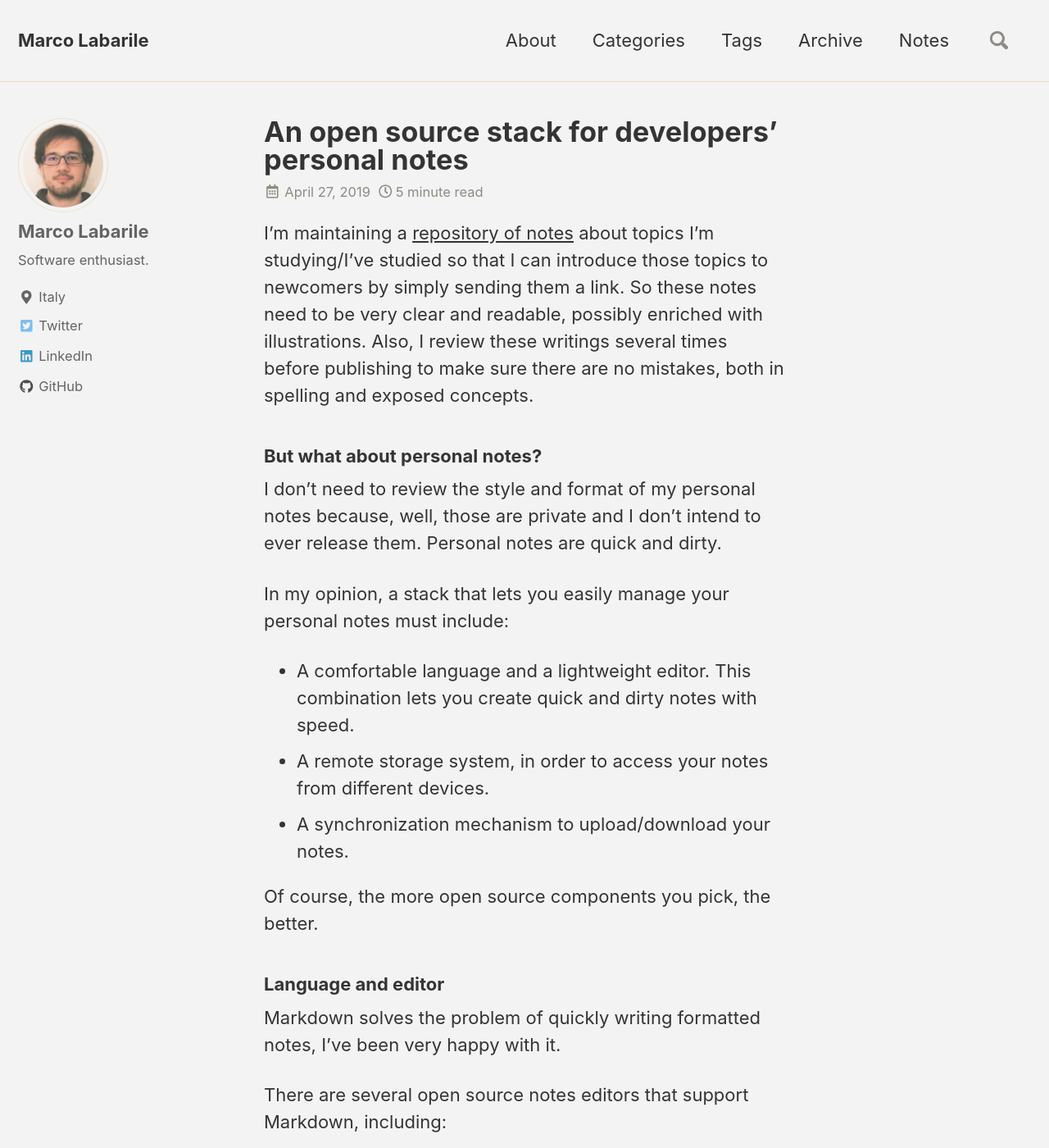
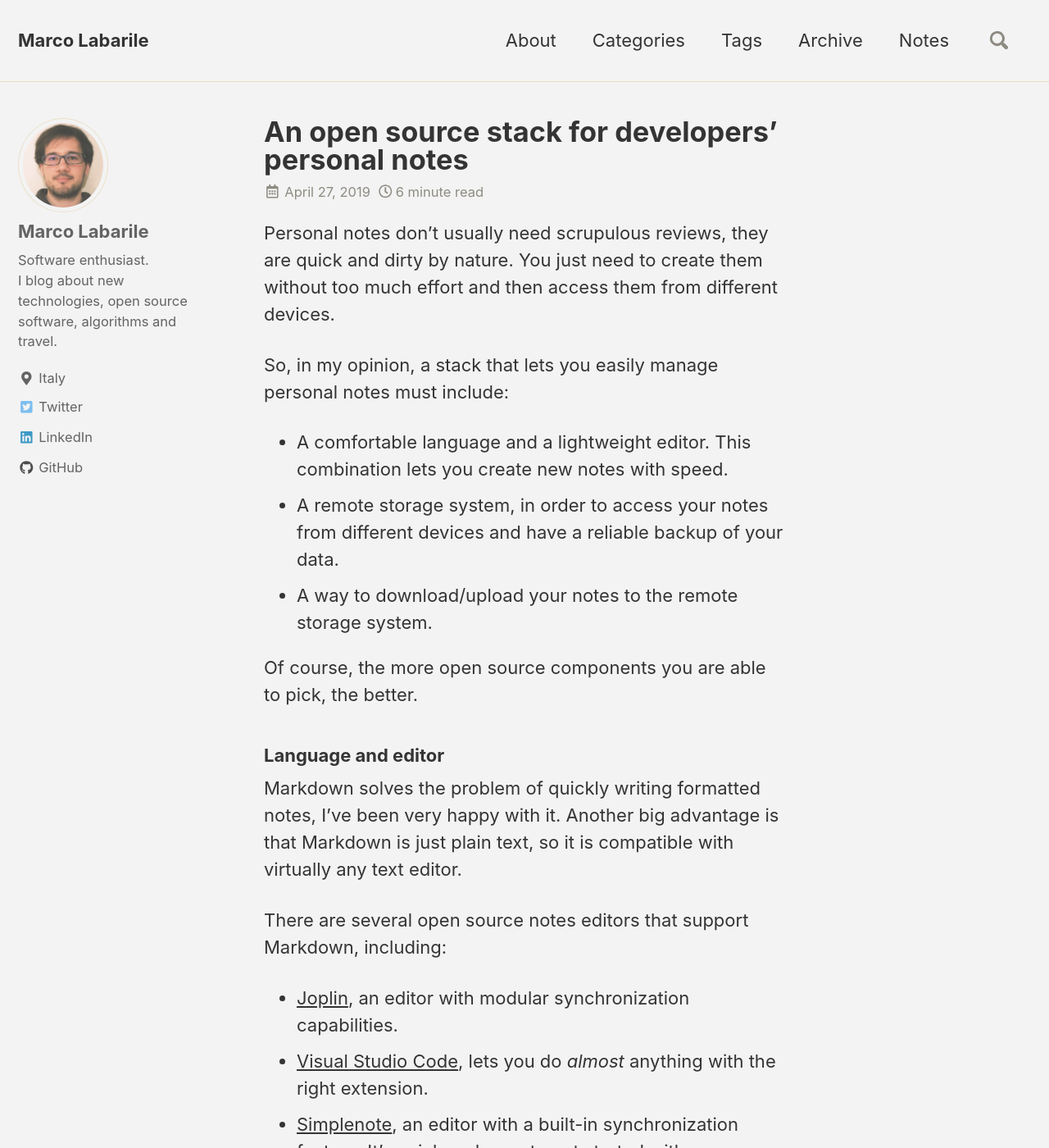
Before and after one commit to labarilem/labarilem.github.io, a Jekyll site: the page built from _posts/2019-04-27-an-open-source-stack-for-personal-notes.md, in a window 1280 px wide and 1400 px high. Shown: the whole window at 82% size. Built offline with Jekyll 4.4.1, drawn with Linux system fonts in a browser that asks for light colours; nearby versions of some CDN libraries; some of the changed text lies outside the part shown.

Commit message:
improved "stack for personal notes" post

```diff
--- a/_config.yml
+++ b/_config.yml
@@ -102,7 +102,7 @@
 author:
   name             : "Marco Labarile"
   avatar           : "/assets/images/bio-photo.jpg"
-  bio              : "Software enthusiast."
+  bio              : "Software enthusiast.<br />I blog about new technologies, open source software, algorithms and travel."
   location         : "Italy"
   email            :
   uri              :
--- a/_includes/seo.html
+++ b/_includes/seo.html
@@ -30,7 +30,7 @@
   {%- assign author_twitter = author.twitter | replace: "@", "" -%}
 {%- endif -%}
 
-{%- assign page_large_image = page.header.og_image | default: page.header.overlay_image | default: page.header.image -%}
+{%- assign page_large_image = page.preview.image | default: page.header.og_image | default: page.header.overlay_image | default: page.header.image -%}
 {%- unless page_large_image contains '://' -%}
   {%- assign page_large_image = page_large_image | absolute_url -%}
 {%- endunless -%}
--- a/_posts/2019-04-27-an-open-source-stack-for-personal-notes.md
+++ b/_posts/2019-04-27-an-open-source-stack-for-personal-notes.md
@@ -1,6 +1,8 @@
 ---
 title: "An open source stack for developers' personal notes"
-excerpt: "How to combine QOwnNotes, Git and mobile clients to build a cloud-based platform for personal notes."
+excerpt: "How to combine QOwnNotes, Git and mobile clients to build a cloud-based solution for personal notes."
+preview:
+  image: /assets/images/2019-04-27-personal-notes/qownnotes-editor.png
 date: 2019-04-27
 last_modified_at: 2019-04-27
 categories:
@@ -9,39 +11,57 @@
   - Notes
   - Markdown
   - Git
-hs-gallery:
-  - url: /assets/images/2018-06-01-my-notes/hs-1-full.jpg
-    image_path: /assets/images/2018-06-01-my-notes/hs-1-small.jpg
-    alt: "Gödel's incompleteness theorems."
-    title: "Gödel's incompleteness theorems."
+qownnotes-editor-gallery:
+  - url: /assets/images/2019-04-27-personal-notes/qownnotes-editor.png
+    image_path: /assets/images/2019-04-27-personal-notes/qownnotes-editor.png
+    alt: "QOwnNotes editor's UI."
+    title: "QOwnNotes editor's UI."
+fasthub-gallery:
+  - url: /assets/images/2019-04-27-personal-notes/fasthub.png
+    image_path: /assets/images/2019-04-27-personal-notes/fasthub.png
+    alt: "Fasthub for Andoid UI."
+    title: "Fasthub for Andoid UI."
+qownnotes-git-configuration-gallery:
+  - url: /assets/images/2019-04-27-personal-notes/qownnotes-git-configuration.png
+    image_path: /assets/images/2019-04-27-personal-notes/qownnotes-git-configuration.png
+    alt: "QOwnNotes git configuration."
+    title: "QOwnNotes git configuration."
+qownnotes-folder-configuration-gallery:
+  - url: /assets/images/2019-04-27-personal-notes/qownnotes-folder-configuration.png
+    image_path: /assets/images/2019-04-27-personal-notes/qownnotes-folder-configuration.png
+    alt: "QOwnNotes folder configuration."
+    title: "QOwnNotes folder configuration."
+qownnotes-scripts-configuration-gallery:
+  - url: /assets/images/2019-04-27-personal-notes/qownnotes-scripts-configuration.png
+    image_path: /assets/images/2019-04-27-personal-notes/qownnotes-scripts-configuration.png
+    alt: "QOwnNotes scripts configuration."
+    title: "QOwnNotes scripts configuration."
 ---
 
-I'm maintaining a [repository of notes](https://marcolabarile.me/notes/) about topics I'm studying/I've studied so that I can introduce those topics to newcomers by simply sending them a link. So these notes need to be very clear and readable, possibly enriched with illustrations. Also, I review these writings several times before publishing to make sure there are no mistakes, both in spelling and exposed concepts.
+Personal notes don't usually need scrupulous reviews, they are quick and dirty by nature. You just need to create them without too much effort and then access them from different devices.
 
-### But what about personal notes?
+So, in my opinion, a stack that lets you easily manage personal notes must include:
 
-I don't need to review the style and format of my personal notes because, well, those are private and I don't intend to ever release them. Personal notes are quick and dirty.
+- A comfortable language and a lightweight editor. This combination lets you create new notes with speed.
+- A remote storage system, in order to access your notes from different devices and have a reliable backup of your data.
+- A way to download/upload your notes to the remote storage system.
 
-In my opinion, a stack that lets you easily manage your personal notes must include:
-
-- A comfortable language and a lightweight editor. This combination lets you create quick and dirty notes with speed.
-- A remote storage system, in order to access your notes from different devices.
-- A synchronization mechanism to upload/download your notes.
-
-Of course, the more open source components you pick, the better.
+Of course, the more open source components you are able to pick, the better.
 
 ### Language and editor
 
-Markdown solves the problem of quickly writing formatted notes, I've been very happy with it.
+Markdown solves the problem of quickly writing formatted notes, I've been very happy with it. Another big advantage is that Markdown is just plain text, so it is compatible with virtually any text editor.
 
 There are several open source notes editors that support Markdown, including:
 
 - [Joplin](https://joplin.cozic.net/), an editor with modular synchronization capabilities.
-- [Visual Studio Code](https://code.visualstudio.com/), lets you do anything with the right extension.
-- [Simplenote](https://simplenote.com/), an editor with a built-in synchronization feature.
+- [Visual Studio Code](https://code.visualstudio.com/), lets you do _almost_ anything with the right extension.
+- [Simplenote](https://simplenote.com/), an editor with a built-in synchronization feature. It's quick and easy to get started with Simplenote.
 - [QOwnNotes](https://www.qownnotes.org/), an editor which formats markdown as you write it. This was the killer feature for my use case: it makes writing quick notes a real pleasure. Also, it has a scripting engine that can execute user-made scripts.
 
-My choice has been QOwnNotes, I really like the idea behind the editor and the extensibility capabilities.
+My choice has been QOwnNotes. I really like the idea behind the editor and its high degree of customization and extensibility.
+
+{% include gallery columns=1 id="qownnotes-editor-gallery" class="" caption="QOwnNotes editor's UI." %}
 
 ### Storage and synchronization
 
@@ -49,27 +69,53 @@
 
 - [Google Drive](https://www.google.com/drive/)
 - [Dropbox](https://www.dropbox.com/)
-- [NextCLoud](https://nextcloud.com/) server (can be self-hosted)
+- [NextCloud](https://nextcloud.com/) server (can be self-hosted)
 - [git](https://git-scm.com/) server (can be self-hosted)
 
-Personal notes tend to be small files which mainly consist of text. We need to store a collection of those. Seems like a very good fit for git! I'm using a private repository in my GitHub account to store my notes.
+Personal notes tend to be small files which mainly consist of text. You need to store a collection of those. Seems like a very good fit for git!
 
-Also, QOwnNotes has built-in support to commit changes to your notes in a local git repository. Then I wrote some [QOwnNotes scripts](https://github.com/labarilem/qownnotes-scripts) to push automatically those commits to a remote repository. You are free to add them to your installation of QOwnNotes, thus automating the whole notes synchronization workflow.
+I'm using a private repository in my GitHub account to store my notes, but you can easily swap GitHub with your self-hosted git server.
 
-### Bonus: mobile clients
+Also, QOwnNotes has built-in support to commit changes to your notes in a local git repository.
+To enable automatic commits in QOwnNotes:
 
-Since QOwnNotes preserves files as plain text and git is a client-agnostic protocol, you are free to use any client that supports reading text files from a git repository to access your personal notes.
+_1)_ Navigate to `Settings -> General -> Git versioning` in order to configure the integration with git
+
+{% include gallery columns=1 id="qownnotes-git-configuration-gallery" class="" caption="QOwnNotes settings for git." %}
+
+_2)_ Navigate to `Settings -> Note folders` and check the _"Use git to keep a local history of your notes"_ option
+
+{% include gallery columns=1 id="qownnotes-folder-configuration-gallery" class="" caption="QOwnNotes folder settings." %}
+
+At this point, you can use some [QOwnNotes scripts](https://github.com/labarilem/qownnotes-scripts) I wrote to automatically push to a remote repository the commits made by QOwnNotes. These scripts completely automate the whole notes synchronization workflow.
+
+**Notice** At the moment, I have tested these scripts only on Windows.
+{: .notice--warning}
+
+To add my scripts to your QOwnNotes installation:
+
+_1)_ Download them from their [GitHub repository](https://github.com/labarilem/qownnotes-scripts)
+
+_2)_ Navigate to `Settings -> Scripting -> Add script -> Add local script` and select the files you just downloaded. They will be added as scripts to QOwnNotes
+
+{% include gallery columns=1 id="qownnotes-scripts-configuration-gallery" class="" caption="QOwnNotes scripts settings." %}
+
+### Bonus: Mobile clients
+
+Since QOwnNotes preserves files as plain text and git is just a protocol, __you are free to use any client that supports reading text files from a git repository__ to access your personal notes.
 
 This means you can even use mobile git clients, such as [FastHub](https://github.com/k0shk0sh/FastHub) (which is also open source), to work with your notes from your smartphone.
 
+{% include gallery columns=1 id="fasthub-gallery" class="" caption="FastHub for Android UI." %}
+
 ### To sum up
 
-This is the stack for personal notes that I'm using:
+This is my stack of technologies for personal notes management:
 
 - __Language__: [Markdown](https://www.markdownguide.org/)
 - __Editor__: [QOwnNotes](https://www.qownnotes.org/) with git commits enabled and [scripts](https://github.com/labarilem/qownnotes-scripts) for automatic `git push` operations
 - __Storage__: [GitHub](https://github.com/) account (you can easily swap this component with your self-hosted git server)
 - __Synchronization__: [git](https://git-scm.com/)
-- __Mobile clients__: [FastHub](https://github.com/k0shk0sh/FastHub) for Android
+- __Mobile client__: [FastHub](https://github.com/k0shk0sh/FastHub) for Android
 
-It's developer-friendly, free and open source. Try it out!
+This stack is developer-friendly, free and open source. Try it out!
--- a/_sass/minimal-mistakes/_sidebar.scss
+++ b/_sass/minimal-mistakes/_sidebar.scss
@@ -165,6 +165,9 @@
 .author__bio {
   margin: 0;
 
+  // Custom
+  width: 85%;
+
   @include breakpoint($large) {
     margin-top: 10px;
     margin-bottom: 20px;
```
Also changed, not shown: assets/images/2019-04-27-personal-notes/fasthub.png (added), assets/images/2019-04-27-personal-notes/qownnotes-editor.png (added), assets/images/2019-04-27-personal-notes/qownnotes-folder-configuration.png (added), assets/images/2019-04-27-personal-notes/qownnotes-git-configuration.png (added), assets/images/2019-04-27-personal-notes/qownnotes-scripts-configuration.png (added).
